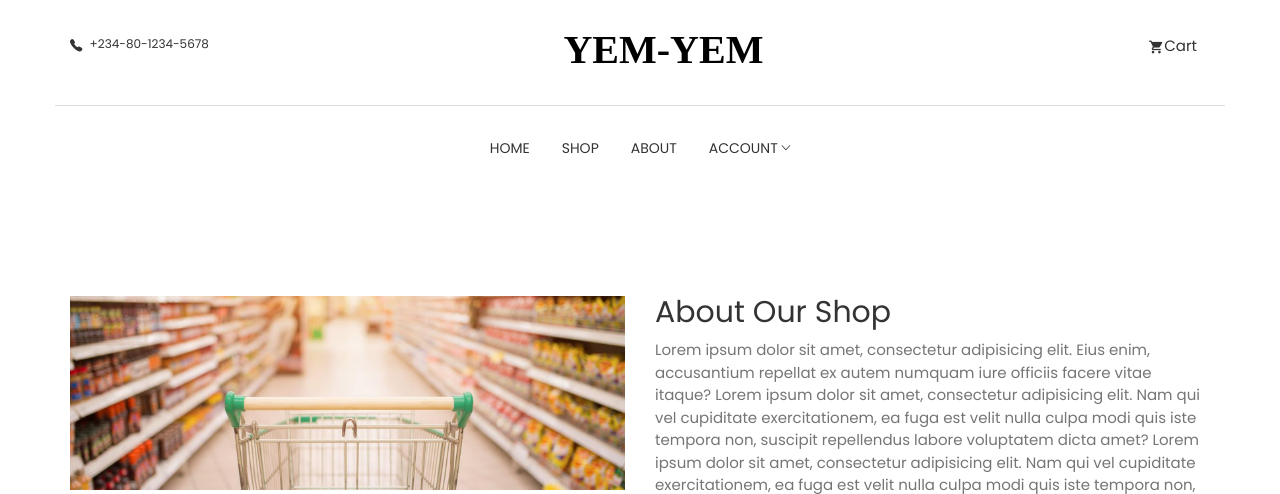
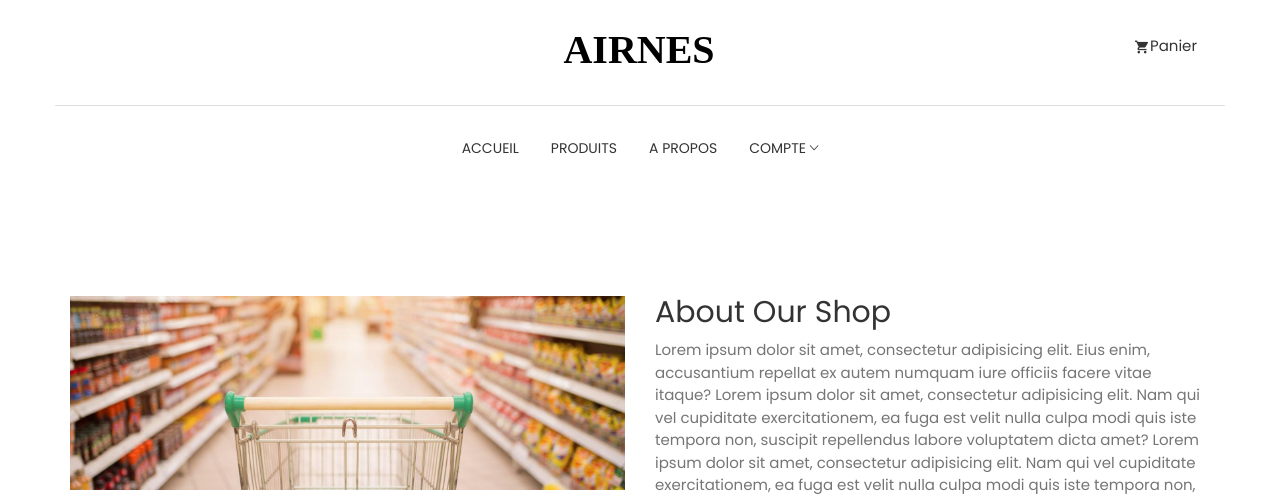
Before and after one commit to YohanDavion/ProjetBachelor, a PHP site: page /views/about.php in a window 1280 px wide. Shown: the top 494 px of the page. Run offline with PHP 8.4, Linux system fonts and the light colour scheme; data comes from the database, SQL or seed files in the repository; some libraries are stand-ins or nearby versions; some web fonts are replaced.

```diff
--- a/views/admin/create-product.php
+++ b/views/admin/create-product.php
@@ -61,7 +61,7 @@ $categories = $statement->fetchAll(PDO::FETCH_ASSOC);
                             		<?php endforeach; ?>
                             	  </ul>
                         	    </div>
-                            	<input id="category" type="text" name="category" class="form-control" aria-label="Text input with dropdown button" value="<?= $items[0]['category'] ?>">
+                            	<input id="category" type="text" name="category" class="form-control" aria-label="Text input with dropdown button" >
                         	</div>
                         </div>
                         <div class="mb-3">
--- a/views/header.php
+++ b/views/header.php
@@ -3,54 +3,42 @@ ob_start();
 session_start();
 ?>
 <!DOCTYPE html>
-<html lang="en">
+<html lang="fr">
 <head>
 
-  <!-- Basic Page Needs
-  ================================================== -->
+
   <meta charset="utf-8">
-  <title>Yem Yem Supermarket</title>
+  <title>AIRNES</title>
 
-  <!-- Mobile Specific Metas
-  ================================================== -->
   <meta http-equiv="X-UA-Compatible" content="IE=edge">
-  <meta name="description" content="Yem-Yem Supermarket">
+  <meta name="description" content="AIRNES">
   <meta name="viewport" content="width=device-width, initial-scale=1.0, maximum-scale=5.0">
-  <meta name="author" content="Yem-Yem">
-  <meta name="generator" content="Yem-Yem Supermarket">
+  <meta name="author" content="AIRNES">
+  <meta name="generator" content="AIRNES">
 
-  <!-- Favicon -->
   <link rel="shortcut icon" type="image/x-icon" href="views/images/favicon.png" />
 
   <link rel="stylesheet" href="views/plugins/themefisher-font/style.css">
-  <!-- bootstrap.min css -->
+
   <link rel="stylesheet" href="views/plugins/bootstrap/css/bootstrap.min.css">
 
-  <!-- Animate css -->
   <link rel="stylesheet" href="views/plugins/animate/animate.css">
-  <!-- Slick Carousel -->
+
   <link rel="stylesheet" href="views/plugins/slick/slick.css">
   <link rel="stylesheet" href="views/plugins/slick/slick-theme.css">
 
-  <!-- Main Stylesheet -->
   <link rel="stylesheet" href="views/css/style.css">
 
 </head>
 
 <body id="body">
 
-    <!-- Start Top Header Bar -->
     <section class="top-header">
         <div class="container">
             <div class="row">
                 <div class="col-md-4 col-xs-12 col-sm-4">
-                    <div class="contact-number">
-                        <i class="tf-ion-ios-telephone"></i>
-                        <span>+234-80-1234-5678</span>
-                    </div>
                 </div>
                 <div class="col-md-4 col-xs-12 col-sm-4">
-                    <!-- Site Logo -->
                     <div class="logo text-center">
                         <a href="/">
                             <svg width="250px" height="29px" viewBox="0 0 155 29" version="1.1" xmlns="http://www.w3.org/2000/svg"
@@ -59,7 +47,7 @@ session_start();
                                     font-family="AustinBold, Austin" font-weight="bold">
                                     <g id="Group" transform="translate(-108.000000, -297.000000)" fill="#000000">
                                         <text id="AVIATO">
-                                            <tspan x="108.94" y="325">YEM-YEM</tspan>
+                                            <tspan x="108.94" y="325">AIRNES</tspan>
                                         </text>
                                     </g>
                                 </g>
@@ -68,26 +56,25 @@ session_start();
                     </div>
                 </div>
                 <div class="col-md-4 col-xs-12 col-sm-4">
-                    <!-- Cart -->
                     <ul class="top-menu text-right list-inline">
                         <li class="dropdown cart-nav dropdown-slide">
                             <a href="#!" class="dropdown-toggle" data-toggle="dropdown" data-hover="dropdown"><i
-                                    class="tf-ion-android-cart"></i>Cart</a>
+                                    class="tf-ion-android-cart"></i>Panier</a>
                             <div class="dropdown-menu cart-dropdown">
 
                                 <?php if(!isset($_SESSION['cart']) || count($_SESSION['cart']) == 0): ?>
                                     <div class="media">
                                         <div class="media-body">
-                                            <h4 class="media-heading text-center">Cart is empty</h4>
+                                            <h4 class="media-heading text-center">Le panier est vide</h4>
                                         </div>
                                     </div>
 
                                     <div class="cart-summary">
                                         <span>Total</span>
-                                        <span class="total-price">₦ 0.00</span>
+                                        <span class="total-price">0.00€</span>
                                     </div>
                                     <ul class="text-center cart-buttons">
-                                        <li><a href="/cart" class="btn btn-small">View Cart</a></li>
+                                        <li><a href="/cart" class="btn btn-small">Voir panier</a></li>
                                     </ul>
 
                                 <?php else: ?>
@@ -102,7 +89,7 @@ session_start();
                                                     <span><?= htmlspecialchars($item['quantity']) ?> x</span>
                                                     <span><?= number_format($item['price'], 2) ?></span>
                                                 </div>
-                                                <h5><strong>₦ <?= number_format($item['quantity'] * $item['price'], 2) ?></strong></h5>
+                                                <h5><strong><?= number_format($item['quantity'] * $item['price'], 2) ?>€</strong></h5>
                                             </div>
                                             <a href="/cart-remove-item?id=<?= htmlspecialchars($item['id']) ?>"><i class="tf-ion-close"></i></a>
                                         </div>
@@ -119,21 +106,19 @@ session_start();
                                         </span>
                                     </div>
                                     <ul class="text-center cart-buttons">
-                                        <li><a href="/cart" class="btn btn-small" data-link>View Cart</a></li>
+                                        <li><a href="/cart" class="btn btn-small" data-link>Voir panier</a></li>
                                     </ul>
                                 <?php endif ?>
                             </div>
 
                         </li>
 
-                    </ul><!-- / .nav .navbar-nav .navbar-right -->
+                    </ul>
                 </div>
             </div>
         </div>
-    </section><!-- End Top Header Bar -->
+    </section>
 
-
-    <!-- Main Menu Section -->
     <section class="menu">
         <nav class="navbar navigation">
             <div class="container">
@@ -146,26 +131,23 @@ session_start();
                         <span class="icon-bar"></span>
                     </button>
 
-                </div><!-- / .navbar-header -->
+                </div>
 
-                <!-- Navbar Links -->
                 <div id="navbar" class="navbar-collapse collapse text-center">
                     <ul class="nav navbar-nav">
 
-                        <!-- Home -->
                         <li class="dropdown ">
-                            <a href="/" data-link>Home</a>
-                        </li><!-- / Home -->
+                            <a href="/" data-link>Accueil</a>
+                        </li>
 
 
-                        <!-- Shop -->
                         <li class="dropdown ">
-                            <a href="/products" data-link>Shop</a>
-                        </li><!-- / Shop -->
+                            <a href="/products" data-link>Produits</a>
+                        </li>
 
                         <li class="dropdown ">
-                            <a href="/about" data-link>About</a>
-                        </li><!-- / About -->
+                            <a href="/about" data-link>A propos</a>
+                        </li>
 
                         <?php if(isset($_SESSION['name'])): ?>
                             <li class="dropdown dropdown-slide">
@@ -173,26 +155,24 @@ session_start();
                                     role="button" aria-haspopup="true" aria-expanded="false"><?php echo htmlspecialchars($_SESSION['name']); ?><span
                                         class="tf-ion-ios-arrow-down"></span></a>
                                 <ul class="dropdown-menu">
-                                    <li><a href="/profile">Profile</a></li>
-                                    <li><a href="/logout">Logout</a></li>
+                                    <li><a href="/profile">Profil</a></li>
+                                    <li><a href="/logout">Deconnexion</a></li>
                                 </ul>
                             </li>
                         <?php else: ?>
                             <li class="dropdown dropdown-slide">
                                 <a href="#!" class="dropdown-toggle" data-toggle="dropdown" data-hover="dropdown" data-delay="350"
-                                    role="button" aria-haspopup="true" aria-expanded="false">Account <span
+                                    role="button" aria-haspopup="true" aria-expanded="false">Compte <span
                                         class="tf-ion-ios-arrow-down"></span></a>
                                 <ul class="dropdown-menu">
-                                    <li><a href="/login">Login</a></li>
-                                    <li><a href="/register">Register</a></li>
+                                    <li><a href="/login">Se connecter</a></li>
+                                    <li><a href="/register">S'enregistrer</a></li>
                                 </ul>
                             </li>
                         <?php endif ?>
 
-                    </ul><!-- / .nav .navbar-nav -->
+                    </ul>
 
                 </div>
-                <!--/.navbar-collapse -->
-            </div><!-- / .container -->
-        </nav>
+            </div>
     </section>
--- a/views/invoice.php
+++ b/views/invoice.php
@@ -1,6 +1,8 @@
 <?php
 
-session_start();
+if (session_status() == PHP_SESSION_NONE) {
+    session_start();
+}
 
 function generateInvoice($date){
     $invoice = "<!DOCTYPE html>
--- a/views/products.php
+++ b/views/products.php
@@ -121,7 +121,7 @@ if(isset($_POST['q']) && isset($_GET['c']) && CSRF::validateToken($_POST['token'
 									</div>
 									<div class="product-content">
 										<h4><a href="/item?id=<?= htmlspecialchars($product['id']) ?>"><?= htmlspecialchars($product['title']) ?></a></h4>
-										<p class="price">₦ <?= number_format($product['price'], 2) ?></p>
+										<p class="price"><?= number_format($product['price'], 2) ?>€</p>
 									</div>
 								</div>
 							</div>
```
Also changed, not shown: views/home.php (+2 -26 lines), uploads/6212a24092381bbe33719b3d8906b7c1.png (renamed from uploads/ef0077fedc22ae03ae847be4b213bf2f.jpg), 1 other file.
